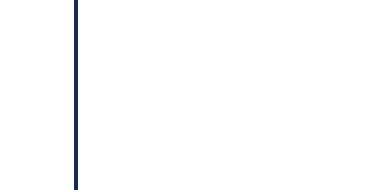
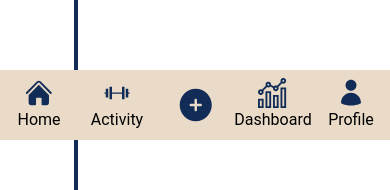
Before and after one commit to Petch170/Project-I.Move-test, a React (Vite) app: page /Activity in a window 390 px wide. Shown: the part 704-894 px from the top of the page. Built offline with nearby package versions, Linux system fonts and the light colour scheme.

Commit message:
add navbar mobile site

```diff
--- a/src/Component/UserHomePage/ActivityPage.jsx
+++ b/src/Component/UserHomePage/ActivityPage.jsx
@@ -93,7 +93,7 @@ export default function ActivityPage() {
 
   return (
     <div className="grid grid-cols-12">
-      <NavHead />
+      <NavHead handleCreateClick={handleCreateClick} />
       <Sidebar userData={userData} />
 
       <div className="col-span-9 p-3 m-5 ">
--- a/src/Component/UserHomePage/NavHead.jsx
+++ b/src/Component/UserHomePage/NavHead.jsx
@@ -1,7 +1,15 @@
 import React from "react";
 import BMI from "../BMI";
 import Modal from "react-modal";
-export default function NavHead() {
+import {
+  dashboardIcon,
+  dumbbellIcon,
+  homeIcon,
+  plusCircleIcon,
+  userIcon,
+} from "../../assets/Icon";
+import { Link } from "react-router-dom";
+export default function NavHead({ handleCreateClick }) {
   const [modalIsOpen, setIsOpen] = React.useState(false);
   const customStyles = {
     content: {
@@ -23,15 +31,20 @@ export default function NavHead() {
     setIsOpen(false);
   }
   return (
+    <>
       <div className="bg-[#EADBC8] flex justify-between col-span-12 ">
         <div className="flex items-center">
           <div className="h-[85px] w-[100px] flex justify-start">
-          <a href="/">
-            <img src="./Picture/logo1.png" alt="logo1" className="relative" />
+            <a href="/" className="h-[80px] w-[80px]">
+              <img
+                src="./Picture/logo1.png"
+                alt="logo1"
+                className="relative "
+              />
             </a>
           </div>
           <div>
-          <h1 className="text-[#102C57] font-bold absolute left-[70px]">
+            <h1 className="text-[#102C57] font-bold absolute left-[55px] top-[40px]">
               I.MOVE
             </h1>
           </div>
@@ -64,5 +77,39 @@ export default function NavHead() {
           <BMI />
         </Modal>
       </div>
+      {/* mobile */}
+      <nav className="sm:hidden grid grid-cols-5 items-center bg-cream py-2 fixed inset-x-0 bottom-0 ">
+        <Link to="/">
+          <div className="flex flex-col justify-center items-center">
+            <img src={homeIcon} alt="home" />
+            <p>Home</p>
+          </div>
+        </Link>
+        <Link to="/UserHomePage">
+          <div className="flex flex-col justify-center items-center">
+            <img src={dumbbellIcon} alt="activity" />
+            <p>Activity</p>
+          </div>
+        </Link>
+        <div
+          className="flex flex-col justify-center items-center"
+          onClick={handleCreateClick}
+        >
+          <img src={plusCircleIcon} alt="add activity" />
+        </div>
+        <Link to="/user/dashboard">
+          <div className="flex flex-col justify-center items-center">
+            <img src={dashboardIcon} alt="dashboard" />
+            <p>Dashboard</p>
+          </div>
+        </Link>
+        <Link to="/Activity">
+          <div className="flex flex-col justify-center items-center">
+            <img src={userIcon} alt="profile" />
+            <p>Profile</p>
+          </div>
+        </Link>
+      </nav>
+    </>
   );
 }
```
Lines whose indentation alone changed are shown as unchanged.
